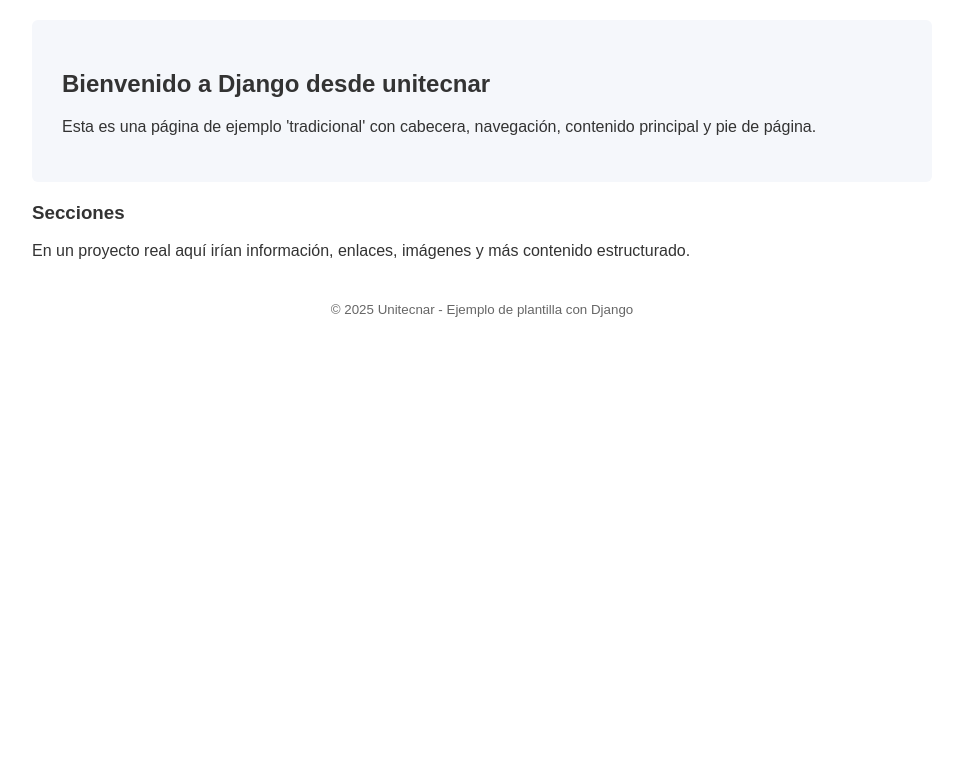
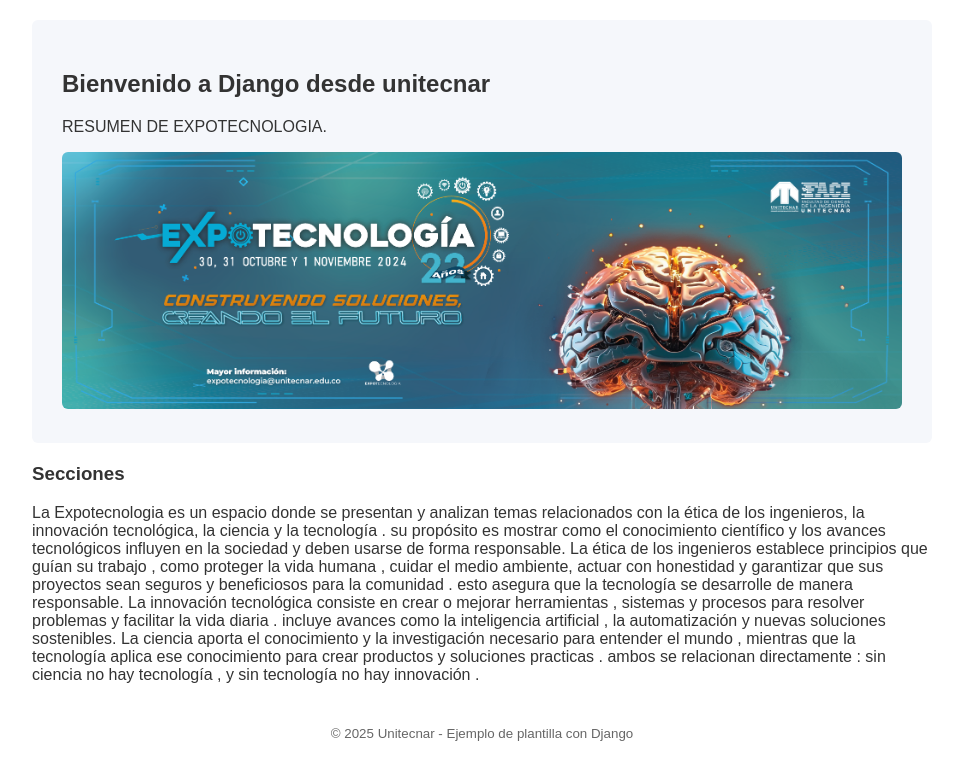
Before and after one commit to GabrielBl4nco/unitecnar_project, a Django app: page /template/ in a window 1280 px wide. Shown: the part 166-948 px from the top of the page, without its empty margins (158-1116 px from the left). Before the commit the page ends 483 px from the top, so only its background shows below. Run offline with Django 5.2, Linux system fonts and the light colour scheme.

Commit message:
Add site image (expotecnologia) and update template

```diff
--- a/pruebas/templates/pruebas/index.html
+++ b/pruebas/templates/pruebas/index.html
@@ -1,6 +1,7 @@
 <!doctype html>
 <html lang="es">
   <head>
+    {% load static %}
     <meta charset="utf-8">
     <meta name="viewport" content="width=device-width, initial-scale=1">
     <title>Unitecnar - Página de ejemplo</title>
@@ -28,12 +29,20 @@
     <main class="container">
       <section class="hero">
         <h2>Bienvenido a Django desde unitecnar</h2>
-        <p>Esta es una página de ejemplo 'tradicional' con cabecera, navegación, contenido principal y pie de página.</p>
+        <p>RESUMEN DE EXPOTECNOLOGIA.</p>
+        <!-- Ejemplo de imagen estática: coloca tu imagen en pruebas/static/pruebas/ -->
+        <div style="margin-top:16px">
+          <img src="{% static 'pruebas/expotecnologia.png' %}" alt="Expotecnologia" style="max-width:100%;height:auto;border-radius:6px;">
+        </div>
       </section>
 
       <section style="margin-top:20px">
         <h3>Secciones</h3>
-        <p>En un proyecto real aquí irían información, enlaces, imágenes y más contenido estructurado.</p>
+        <p>La Expotecnologia es un espacio donde se presentan y analizan temas relacionados con la ética de los ingenieros, la innovación tecnológica, la ciencia y la tecnología . su propósito es mostrar como el conocimiento científico y los avances tecnológicos influyen en la sociedad y deben usarse de forma responsable.
+La ética de los ingenieros establece principios que guían su trabajo , como proteger la vida humana , cuidar el medio ambiente, actuar con honestidad y garantizar que sus proyectos sean seguros y beneficiosos para la comunidad . esto asegura que la tecnología se desarrolle de manera responsable.
+La innovación tecnológica consiste en crear o mejorar herramientas , sistemas y procesos para resolver problemas y facilitar la vida diaria . incluye avances como la inteligencia artificial , la automatización y nuevas soluciones sostenibles.
+La ciencia aporta el conocimiento y la investigación necesario para entender el mundo , mientras que la tecnología aplica ese conocimiento para crear productos y soluciones practicas . ambos se relacionan directamente : sin ciencia no hay tecnología , y sin tecnología no hay innovación .
+</p>
       </section>
     </main>
 
```
Also changed, not shown: pruebas/static/pruebas/expotecnologia.png (added).
